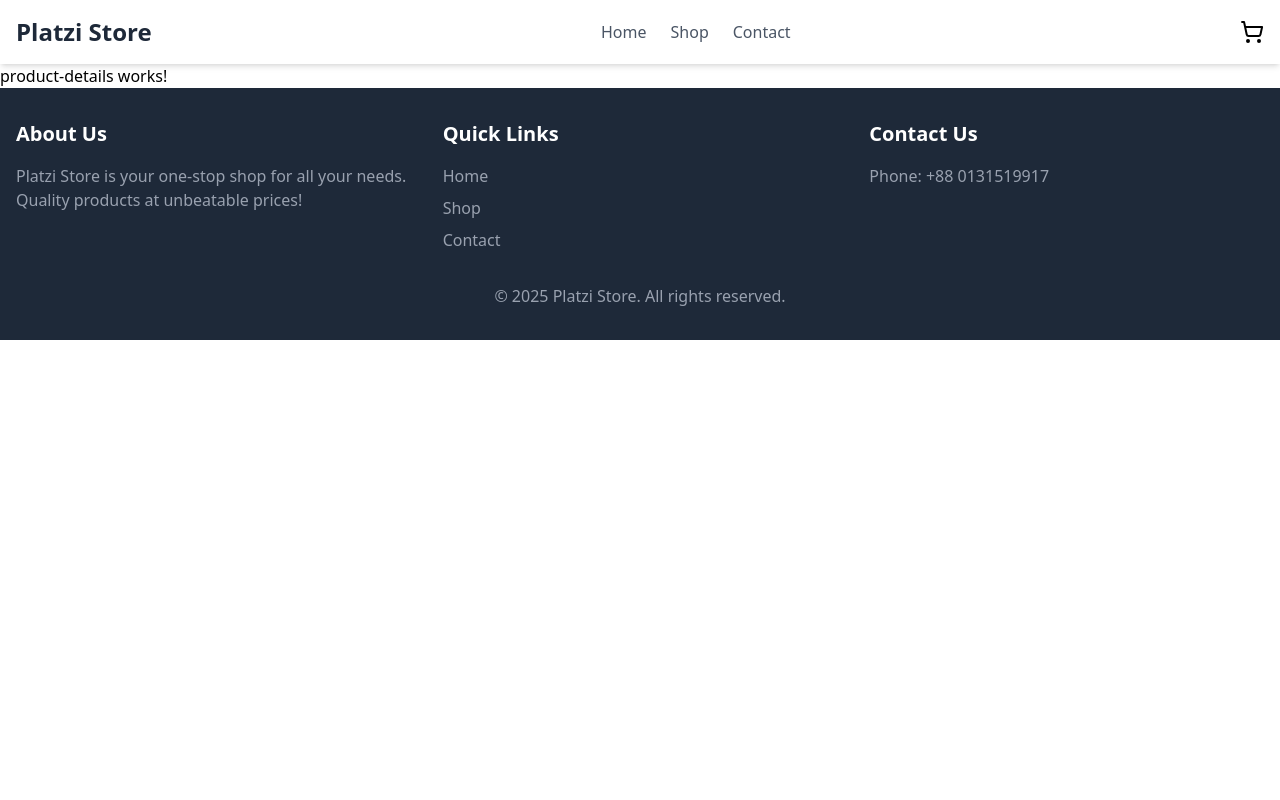
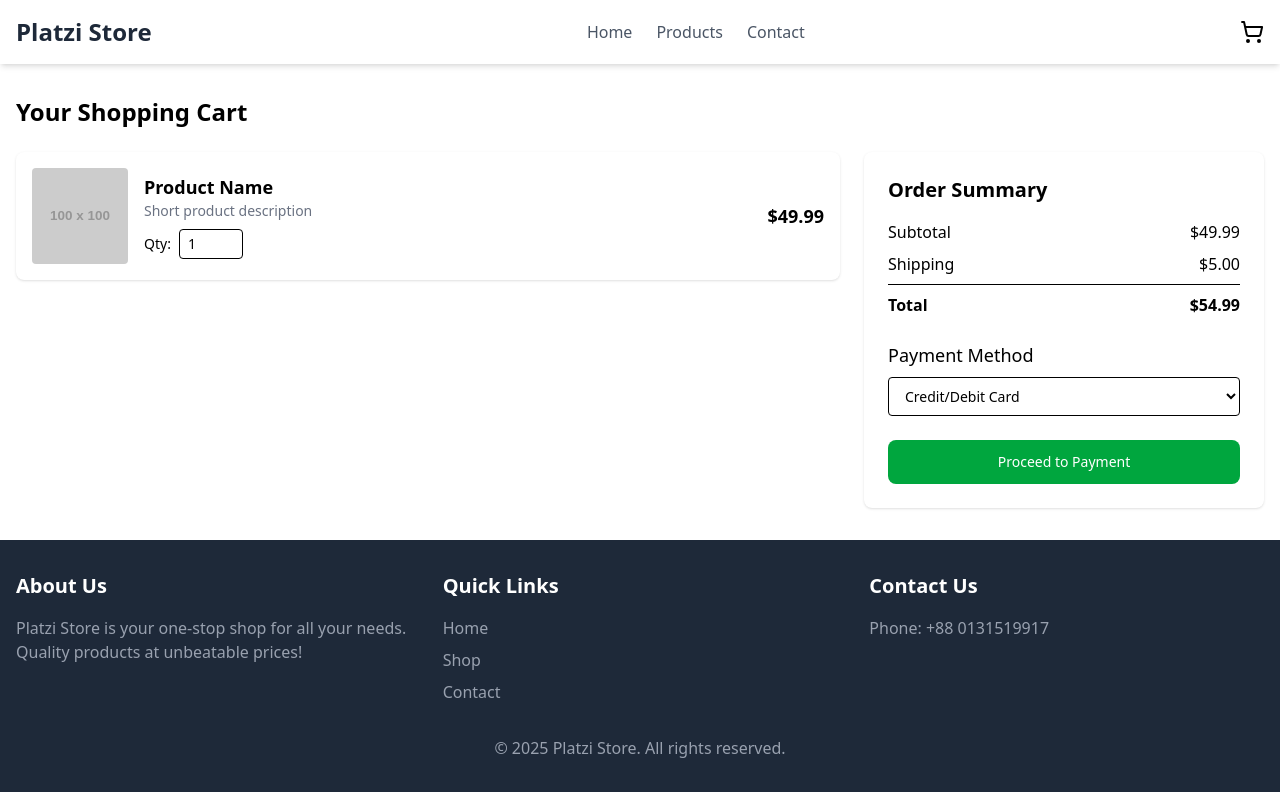
Before and after one commit to mdsajalali/platzi-store, an Angular app: page /cart in a window 1280 px wide. Built offline with nearby package versions, Linux system fonts and the light colour scheme.

Commit message:
added: cart ui

```diff
--- a/src/app/app.routes.ts
+++ b/src/app/app.routes.ts
@@ -3,6 +3,7 @@ import { ProductsComponent } from './pages/products/products.component';
 import { ContactComponent } from './pages/contact/contact.component';
 import { ProductDetailsComponent } from './pages/product-details/product-details.component';
 import { HomeComponent } from './pages/home/home.component';
+import { CartsComponent } from './pages/carts/carts.component';
 
 export const routes: Routes = [
   {
@@ -19,7 +20,7 @@ export const routes: Routes = [
   },
   {
     path: 'cart',
-    component: ProductDetailsComponent,
+    component: CartsComponent,
   },
   {
     path: 'contact',
--- a/src/app/components/header/header.component.html
+++ b/src/app/components/header/header.component.html
@@ -3,15 +3,16 @@
     <a routerLink="/" class="text-2xl font-bold text-gray-800">Platzi Store</a>
     <div class="hidden md:flex space-x-6">
       <a routerLink="/" class="text-gray-600 hover:text-gray-800">Home</a>
-      <a routerLink="products" class="text-gray-600 hover:text-gray-800"
-        >Shop</a
+      <a routerLink="/products" class="text-gray-600 hover:text-gray-800"
+        >Products</a
       >
       <a routerLink="/contact" class="text-gray-600 hover:text-gray-800"
         >Contact</a
       >
     </div>
     <div class="flex items-center space-x-4">
-      <svg
+      <a routerLink="/cart">
+        <svg
         xmlns="http://www.w3.org/2000/svg"
         width="24"
         height="24"
@@ -29,6 +30,7 @@
           d="M2.05 2.05h2l2.66 12.42a2 2 0 0 0 2 1.58h9.78a2 2 0 0 0 1.95-1.57l1.65-7.43H5.12"
         />
       </svg>
+      </a>
     </div>
     <!-- Mobile Menu Button -->
     <button class="md:hidden text-gray-600 focus:outline-none">
--- a/src/app/pages/carts/carts.component.html
+++ b/src/app/pages/carts/carts.component.html
@@ -1 +1,52 @@
-<p>carts works!</p>
+<div class="container mx-auto px-4 py-8">
+    <h1 class="text-2xl font-bold mb-6">Your Shopping Cart</h1>
+
+    <div class="grid grid-cols-1 lg:grid-cols-3 gap-6">
+      <div class="lg:col-span-2 space-y-4">
+        <div class="flex flex-col md:flex-row items-center gap-4 bg-white p-4 shadow rounded-lg">
+          <img src="https://via.placeholder.com/100" alt="Product" class="w-24 h-24 rounded object-cover">
+          <div class="flex-1">
+            <h2 class="font-semibold text-lg">Product Name</h2>
+            <p class="text-sm text-gray-500">Short product description</p>
+            <div class="mt-2 flex items-center gap-2">
+              <label for="qty" class="text-sm">Qty:</label>
+              <input id="qty" type="number" min="1" value="1" class="w-16 border rounded px-2 py-1 text-sm">
+            </div>
+          </div>
+          <div class="font-bold text-lg">$49.99</div>
+        </div>
+
+      </div>
+
+      <!-- Payment Section -->
+      <div class="bg-white p-6 shadow rounded-lg">
+        <h2 class="text-xl font-semibold mb-4">Order Summary</h2>
+        <div class="flex justify-between mb-2">
+          <span>Subtotal</span>
+          <span>$49.99</span>
+        </div>
+        <div class="flex justify-between mb-2">
+          <span>Shipping</span>
+          <span>$5.00</span>
+        </div>
+        <div class="flex justify-between font-bold border-t pt-2 mt-2">
+          <span>Total</span>
+          <span>$54.99</span>
+        </div>
+
+        <div class="mt-6">
+          <h3 class="text-lg font-medium mb-2">Payment Method</h3>
+          <select class="w-full border rounded px-3 py-2 text-sm">
+            <option value="card">Credit/Debit Card</option>
+            <option value="paypal">PayPal</option>
+            <option value="cod">Cash on Delivery</option>
+          </select>
+        </div>
+
+        <button
+          class="w-full bg-green-600 text-white mt-6 py-3 rounded-lg text-sm hover:bg-green-700 transition-all duration-300">
+          Proceed to Payment
+        </button>
+      </div>
+    </div>
+  </div>
```
